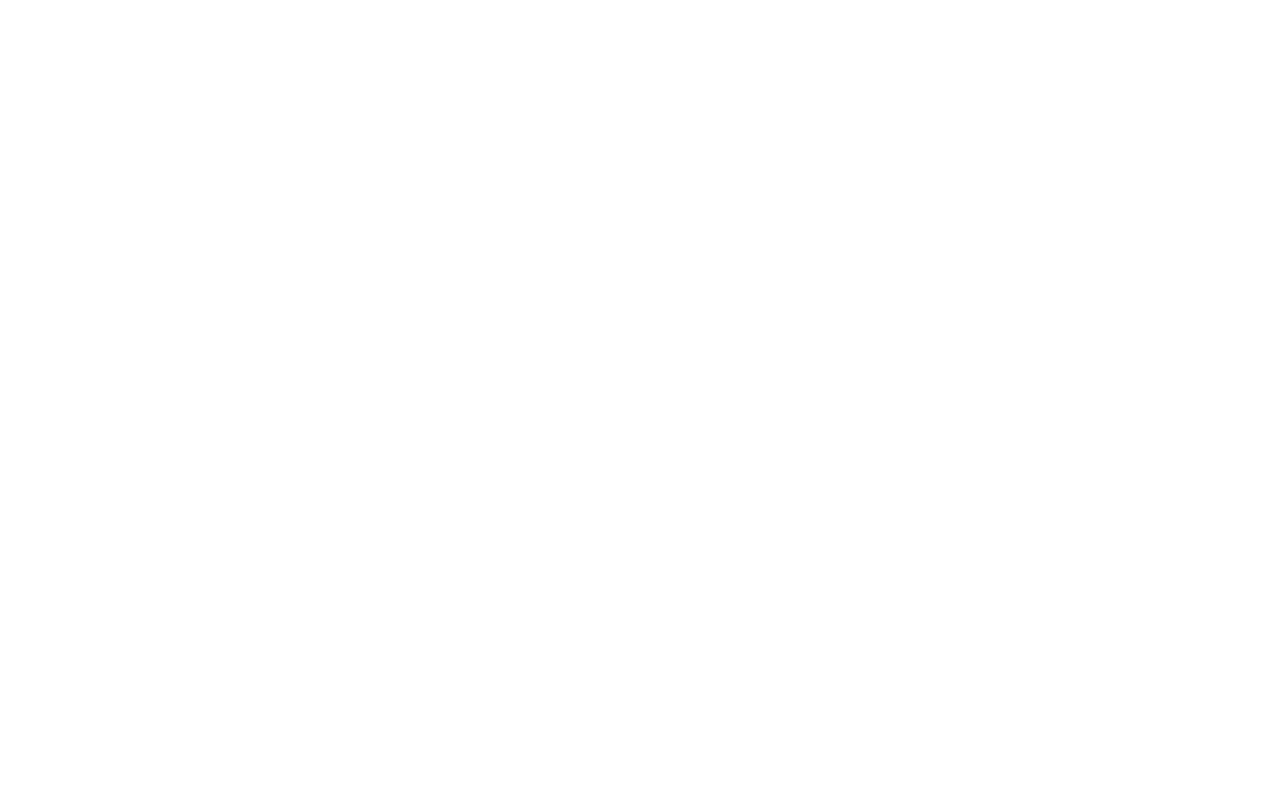
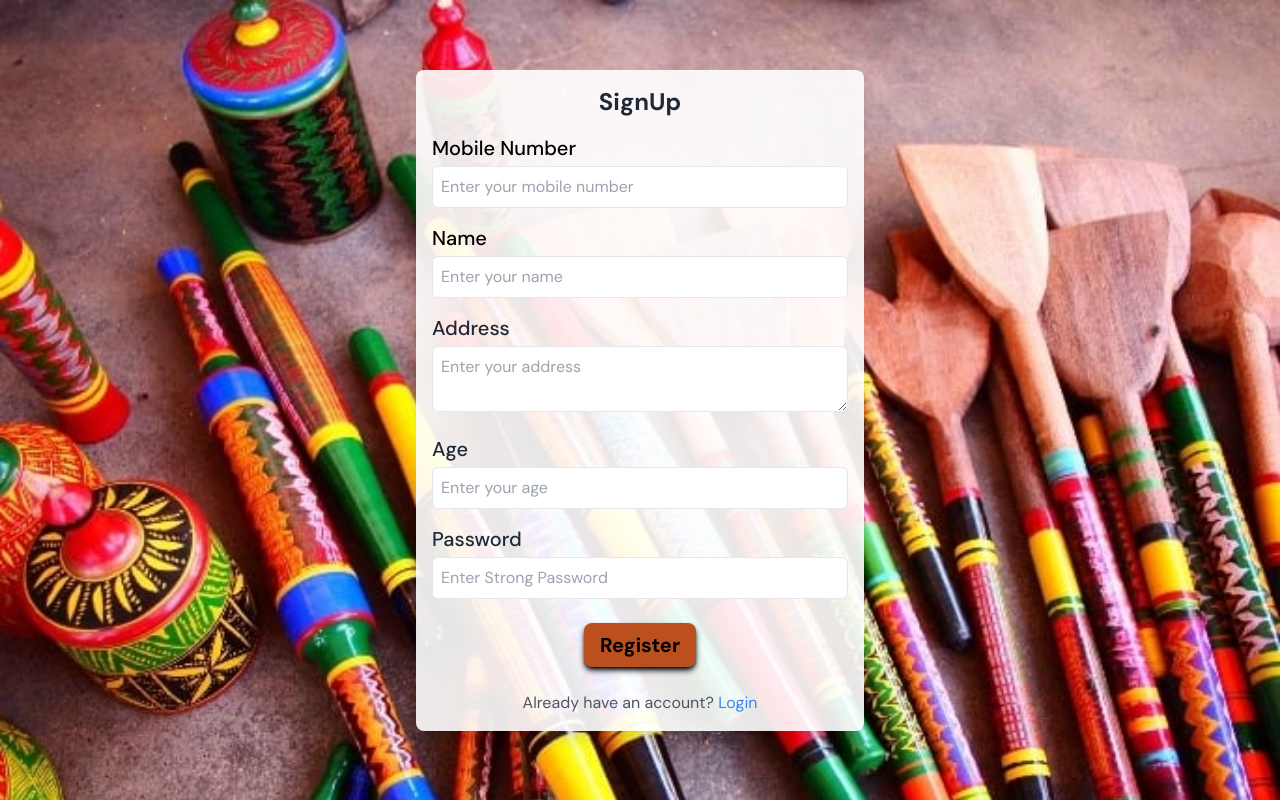
Before and after one commit to dharmi04/SSIP-FE, a React (Vite) app: page /auth/signup/artisan in a window 1280 px wide. Before the commit this address had no page. Built offline with nearby package versions, Linux system fonts and the light colour scheme; no server answers.

Commit message:
feat: integrate artisan registration

```diff
--- a/package.json
+++ b/package.json
@@ -15,6 +15,7 @@
     "axios": "^1.6.0",
     "react": "^18.2.0",
     "react-dom": "^18.2.0",
+    "react-hot-toast": "^2.4.1",
     "react-icons": "^4.11.0",
     "react-router": "^6.18.0",
     "react-router-dom": "^6.18.0",
--- a/src/App.jsx
+++ b/src/App.jsx
@@ -6,7 +6,7 @@
 import ProductDetail from "./Pages/ProductDetail"
 import Analytics from "./Pages/Dashboard/Analytics"
 import Login from "./components/Auth/Login"
-import Signup from "./components/Auth/Signup"
+import { ArtisanSignup } from "./components/Auth/ArtisanSignup"
 import AR from "./Pages/AR"
 import Account from "./Pages/Account"
 import AddProduct from "./Pages/AddProduct"
@@ -39,8 +39,8 @@
           <Route path="analytics" element={<Analytics />} />
           <Route path="add/product" element={<AddProduct />} />
         </Route>
-        <Route path="/login" element={<Login />} />
-        <Route path="/signup" element={<Signup />} />
+        <Route path="/auth/login" element={<Login />} />
+        <Route path="/auth/signup/artisan" element={<ArtisanSignup />} />
         <Route path="/account" element={<Account />} />
         {/* <Route path="/addproduct" element={<AddProduct />} /> */}
         <Route path="/buynow" element={<BuyNow />} />
--- /dev/null
+++ b/src/components/Auth/ArtisanSignup.jsx
@@ -0,0 +1,186 @@
+import React, { useState } from "react"
+import { Link } from "react-router-dom" // Import the Link component
+import background from "../../assets/bgimage.jpg"
+import toast, { Toaster } from "react-hot-toast"
+import axios from "axios"
+
+const API_URL = import.meta.env.VITE_API_URL
+
+export const ArtisanSignup = () => {
+  const [isLoading, setIsLoading] = useState(false)
+  const [formData, setFormData] = useState({
+    mobile: "",
+    name: "",
+    age: "",
+    address: "",
+    password: "",
+  })
+
+  const handleChange = (e) => {
+    setFormData({
+      ...formData,
+      [e.target.name]: e.target.value,
+    })
+  }
+  const handleRegister = async () => {
+    // Checks: If any field is empty
+    if (
+      formData.number === "" ||
+      formData.name === "" ||
+      formData.age === "" ||
+      formData.address === "" ||
+      formData.password === ""
+    ) {
+      toast.error("Please fill all the fields")
+      return
+    }
+
+    // Checks: If the mobile number is valid
+    if (formData.mobile.length !== 10) {
+      toast.error("Please enter a valid mobile number")
+      return
+    }
+
+    // Send the data to the server
+    try {
+      setIsLoading(true)
+      const res = await axios.post(`${API_URL}/artisan/register`, formData)
+      // console.log(res)
+      const { data } = res
+      console.log(data)
+      setIsLoading(false)
+      toast.success("Registered Successfully")
+
+      // TODO: Once the user is registered, redirect them to either login page or dashboard
+    } catch (error) {
+      console.log("Error Registering Artisan: 👇")
+      console.log(error)
+
+      if (error.response.status == 403) {
+        toast.error("Mobile number already exists")
+      } else {
+        toast.error("Something went wrong")
+      }
+      setIsLoading(false)
+    }
+  }
+
+  return (
+    <>
+      <Toaster
+        toastOptions={{
+          duration: 2500,
+        }}
+      />
+      <div
+        className="flex justify-center items-center h-screen bg-cover bg-opacity-50"
+        style={{ backgroundImage: `url(${background})` }}
+      >
+        <div className="max-w-md md:w-full w-3/4 bg-white bg-opacity-90 rounded-lg shadow-lg p-4">
+          <h2 className="text-2xl text-gray-800 mb-4 text-center justify-center font-bold">
+            SignUp
+          </h2>
+          <form>
+            <div className="mb-4 text-black">
+              <label htmlFor="mobile" className="block text-xl font-medium">
+                Mobile Number
+              </label>
+              <input
+                type="text"
+                id="mobile"
+                name="mobile"
+                className="w-full p-2 mt-1 border rounded-md"
+                placeholder="Enter your mobile number"
+                value={formData.number}
+                onChange={handleChange}
+              />
+            </div>
+            <div className="mb-4 text-black">
+              <label htmlFor="name" className="block text-xl font-medium">
+                Name
+              </label>
+              <input
+                type="text"
+                required
+                id="name"
+                name="name"
+                className="w-full p-2 mt-1 border rounded-md"
+                placeholder="Enter your name"
+                value={formData.name}
+                onChange={handleChange}
+              />
+            </div>
+            <div className="mb-4">
+              <label htmlFor="address" className="block text-xl font-medium">
+                Address
+              </label>
+              <textarea
+                required
+                id="address"
+                name="address"
+                className="w-full p-2 mt-1 border rounded-md"
+                placeholder="Enter your address"
+                value={formData.address}
+                onChange={handleChange}
+              >
+                {" "}
+              </textarea>
+            </div>
+            <div className="mb-4">
+              <label htmlFor="age" className="block text-xl font-medium">
+                Age
+              </label>
+              <input
+                type="number"
+                required
+                id="age"
+                name="age"
+                className="w-full p-2 mt-1 border rounded-md"
+                placeholder="Enter your age"
+                value={formData.age}
+                onChange={handleChange}
+              />
+            </div>
+            <div className="mb-4">
+              <label htmlFor="password" className="block text-xl font-medium">
+                Password
+              </label>
+              <input
+                type="password"
+                required
+                id="password"
+                name="password"
+                className="w-full p-2 mt-1 border rounded-md"
+                placeholder="Enter Strong Password"
+                value={formData.password}
+                onChange={handleChange}
+              />
+            </div>
+          </form>
+
+          <div className="flex items-center justify-center my-6">
+            <button
+              className={`text-black bg-accent py-2 text-xl font-bold text-center rounded-lg shadow-md shadow-black flex justify-center px-4 items-center gap-1
+                ${
+                  isLoading
+                    ? "cursor-not-allowed opacity-50 px-4"
+                    : "opacity-100"
+                }
+              `}
+              onClick={handleRegister}
+              disabled={isLoading}
+            >
+              {isLoading ? "Registering..." : "Register"}
+            </button>
+          </div>
+          <p className="text-gray-600 text-center">
+            Already have an account?{" "}
+            <Link to="/auth/login" className="text-blue-500 hover:underline">
+              Login
+            </Link>
+          </p>
+        </div>
+      </div>
+    </>
+  )
+}
--- a/src/components/Auth/Signup.jsx
+++ /dev/null
@@ -1,117 +0,0 @@
-import React, { useState } from "react"
-import { Link } from "react-router-dom" // Import the Link component
-import background from "../../assets/bgimage.jpg"
-
-const Login = () => {
-  const [email, setEmail] = useState("")
-  const [password, setPassword] = useState("")
-  const [name, setName] = useState("")
-  const [number, setNumber] = useState("")
-  const [address, setAddress] = useState("")
-  const handleLogin = () => {
-    // Implement your login logic here
-    console.log("Logging in with email:", email)
-  }
-
-  const isFormValid = name && number && password // Check if all fields are filled
-
-  return (
-    <div
-      className="flex justify-center items-center h-screen bg-cover bg-opacity-50"
-      style={{ backgroundImage: `url(${background})` }}
-    >
-      <div className="max-w-md md:w-full w-3/4 bg-white bg-opacity-90 rounded-lg shadow-lg p-4">
-        <h2 className="text-2xl text-gray-800 mb-4 text-center justify-center font-bold">
-          SignUp
-        </h2>
-        <div className="mb-4 text-black">
-          <label htmlFor="name" className="block text-xl font-medium">
-            Name
-          </label>
-          <input
-            type="text"
-            required
-            id="name"
-            className="w-full p-2 mt-1 border rounded-md"
-            placeholder="Myname"
-            value={name}
-            onChange={(e) => setName(e.target.value)}
-          />
-        </div>
-        <div className="mb-4 text-black">
-          <label htmlFor="number" className="block text-xl font-medium">
-            Mobile Number
-          </label>
-          <input
-            type="text"
-            id="number"
-            className="w-full p-2 mt-1 border rounded-md"
-            placeholder="Mobile Number"
-            value={number}
-            onChange={(e) => setNumber(e.target.value)}
-          />
-        </div>
-        <div className="mb-4">
-          <label htmlFor="email" className="block text-xl font-medium">
-            Email Address
-          </label>
-          <input
-            type="email"
-            required
-            id="email"
-            className="w-full p-2 mt-1 border rounded-md"
-            placeholder="youremail@example.com"
-            value={email}
-            onChange={(e) => setEmail(e.target.value)}
-          />
-        </div>
-        <div className="mb-4">
-          <label htmlFor="password" className="block text-xl font-medium">
-            Password
-          </label>
-          <input
-            type="password"
-            required
-            id="password"
-            className="w-full p-2 mt-1 border rounded-md"
-            placeholder="Password"
-            value={password}
-            onChange={(e) => setPassword(e.target.value)}
-          />
-        </div>
-        <div className="mb-4">
-          <label htmlFor="email" className="block text-xl font-medium">
-            Address
-          </label>
-          <input
-            type="text"
-            required
-            id="address"
-            className="w-full p-2 mt-1 border rounded-md"
-            placeholder="youremail@example.com"
-            value={address}
-            onChange={(e) => setEmail(e.target.value)}
-          />
-        </div>
-        <div className="flex items-center justify-center my-6">
-          <Link
-            to={isFormValid ? "/home" : ""}
-            className={`text-black bg-accent w-32 py-2 text-xl font-bold text-center rounded-lg shadow-md shadow-black flex justify-center px-4 items-center gap-1 ${
-              isFormValid ? "" : ""
-            }`}
-          >
-            <button className="flex">SignUp</button>
-          </Link>
-        </div>
-        <p className="text-gray-600 text-center">
-          Already have an account?{" "}
-          <Link to="/login" className="text-blue-500 hover:underline">
-            Login
-          </Link>
-        </p>
-      </div>
-    </div>
-  )
-}
-
-export default Login
```
Also changed, not shown: 2 other files (tests, documents, lock files or other folders).
